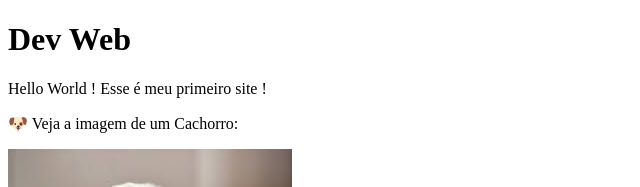
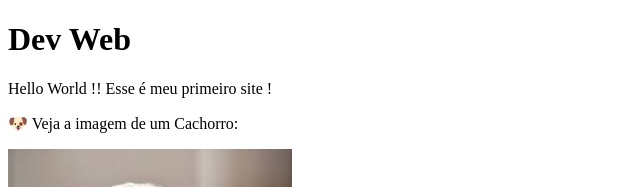
Before and after one commit to fabio-faludi/hello-word-dev-web, a plain HTML site: page index.html in a window 1280 px wide. Shown: the top 187 px of the page, 0-640 px from the left. Drawn offline with Linux system fonts and the light colour scheme.

Commit message:
segunda versao do site hello world

```diff
--- a/index.html
+++ b/index.html
@@ -6,7 +6,7 @@
 </head>
 <body>
     <H1>Dev Web</H1>
-    <p>Hello World ! Esse é meu primeiro site !</p>
+    <p>Hello World !! Esse é meu primeiro site !</p>
     <p>🐶 Veja a imagem de um Cachorro:</p>
     <img src="cachorro.jpg" alt="Imagem de um cachorro pequeno" />
     <hr />
```
